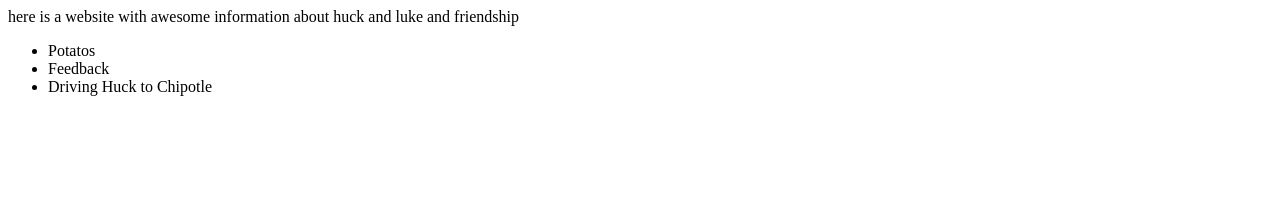
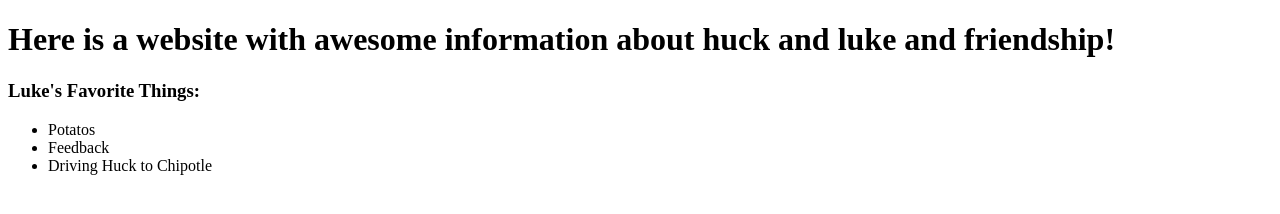
Before and after one commit to LukeSchlangen/luke-and-huck-awesome-website, a plain HTML site: page index.html in a window 1280 px wide. Drawn offline with Linux system fonts and the light colour scheme.

Commit message:
added and edits headers

```diff
--- a/index.html
+++ b/index.html
@@ -5,7 +5,8 @@
   <title>huck and luke</title>
 </head>
 <body>
-    here is a website with awesome information about huck and luke and friendship
+  <h1>Here is a website with awesome information about huck and luke and friendship!</h1>
+  <h3>Luke's Favorite Things:</h3>
   <ul>
     <li>Potatos</li>
     <li>Feedback</li>
```
Lines whose indentation alone changed are shown as unchanged.
